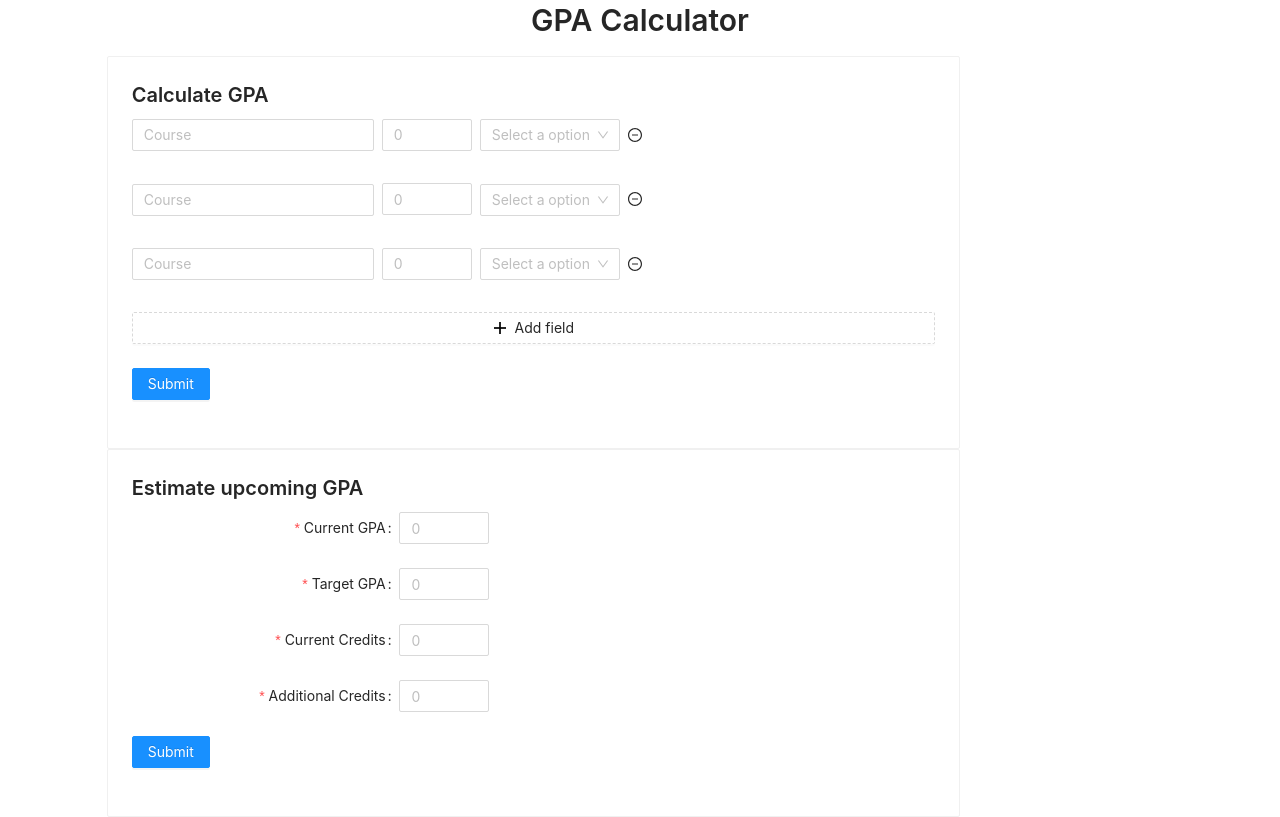
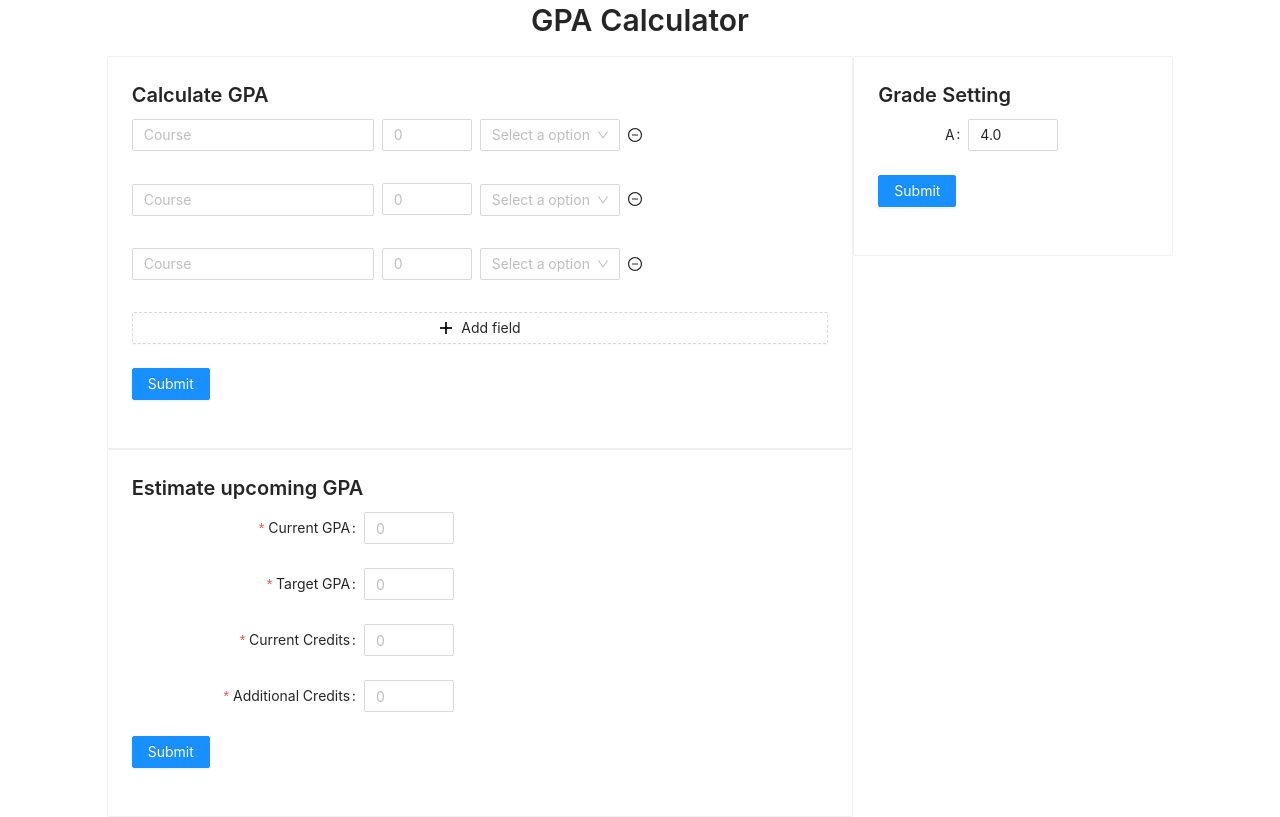
Before and after one commit to Okamon0427/gpa-calculator, a React (Create React App) app: page / in a window 1280 px wide. Built offline with nearby package versions, Linux system fonts and the light colour scheme.

Commit message:
Added Grade Setting component

```diff
--- a/src/App.tsx
+++ b/src/App.tsx
@@ -2,6 +2,7 @@ import React, { useState } from 'react';
 import { Col, Row, Typography } from 'antd';
 import GPAForm from './components/GPAForm';
 import GPAPredictForm from './components/GPAPredictForm';
+import GradeExample from './components/GradeExample';
 import { addScore, calcGPA, calcAdditionalGPA } from './utils/functions';
 import 'antd/dist/antd.css'
 
@@ -30,26 +31,36 @@ const App: React.FC = () => {
     setAdditionalGPA(additionalGPA);
   };
 
+  const onSubmit3 = (values: any) => {
+    console.log(values);
+  }
+
   return (
     <>
       <Row>
-        {/* <Col xs={2} md={8} /> */}
         <Col span={24}>
           <Title style={{ textAlign: 'center' }} level={2}>
             GPA Calculator
           </Title>
         </Col>
-        {/* <Col xs={2} md={8} /> */}
       </Row>
       <Row>
-        <Col xs={0} lg={2} />
-        <Col xs={24} md={16}>
-          <GPAForm onSubmit={onSubmit1} credit={credit} GPA={GPA} />
-          <GPAPredictForm onSubmit={onSubmit2} additionalGPA={additionalGPA} />
+        <Col xs={0} md={1} lg={2} />
+        <Col xs={24} md={16} lg={14}>
+          <GPAForm
+            onSubmit={onSubmit1}
+            credit={credit}
+            GPA={GPA}
+          />
+          <GPAPredictForm
+            onSubmit={onSubmit2}
+            additionalGPA={additionalGPA}
+          />
         </Col>
-        <Col xs={0} md={6} lg={4}>
+        <Col xs={0} md={6}>
+          <GradeExample onSubmit={onSubmit3} />
         </Col>
-        <Col xs={0} lg={2} />
+        <Col xs={0} md={1} lg={2} />
       </Row>
     </>
   );
--- /dev/null
+++ b/src/components/GradeExample.tsx
@@ -0,0 +1,40 @@
+import { Button, Card, Form, InputNumber, Typography } from 'antd';
+
+const { Title } = Typography;
+
+const layout = {
+  labelCol: { span: 8 },
+  wrapperCol: { span: 16 },
+};
+
+interface Props {
+  onSubmit: (values: any) => void;
+}
+
+const GradeExample: React.FC<Props> = ({ onSubmit }: Props) => {
+  return (
+    <Card>
+      <Title level={4}>Grade Setting</Title>
+      <Form
+        {...layout}
+        name="basic"
+        onFinish={onSubmit}
+      >
+        <Form.Item
+          label="A"
+          name="A"
+          initialValue={4.0}
+        >
+          <InputNumber placeholder="4.0" step={0.1} />
+        </Form.Item>
+        <Form.Item>
+          <Button type="primary" htmlType="submit">
+            Submit
+          </Button>
+        </Form.Item>
+      </Form>
+    </Card>
+  );
+};
+
+export default GradeExample;
```
Also changed, not shown: src/components/GPAForm.tsx (line endings or trailing spaces).
